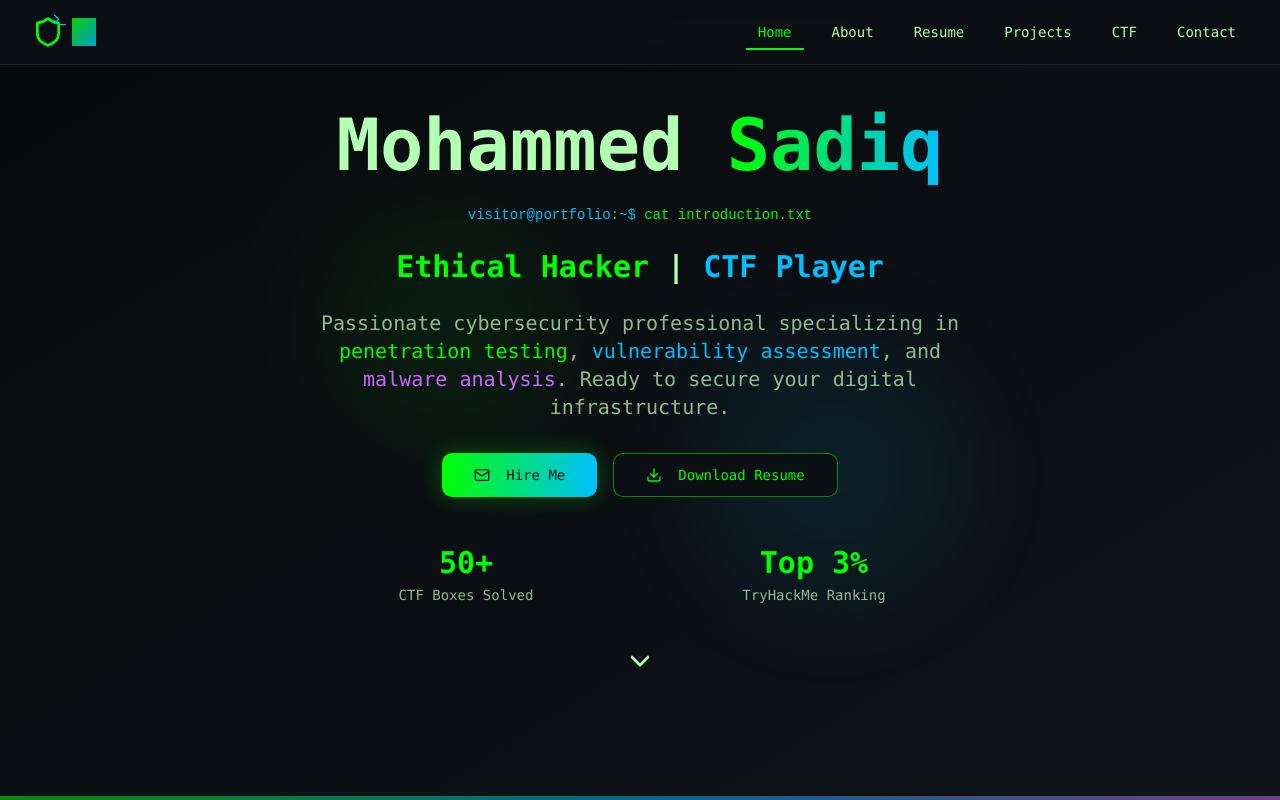
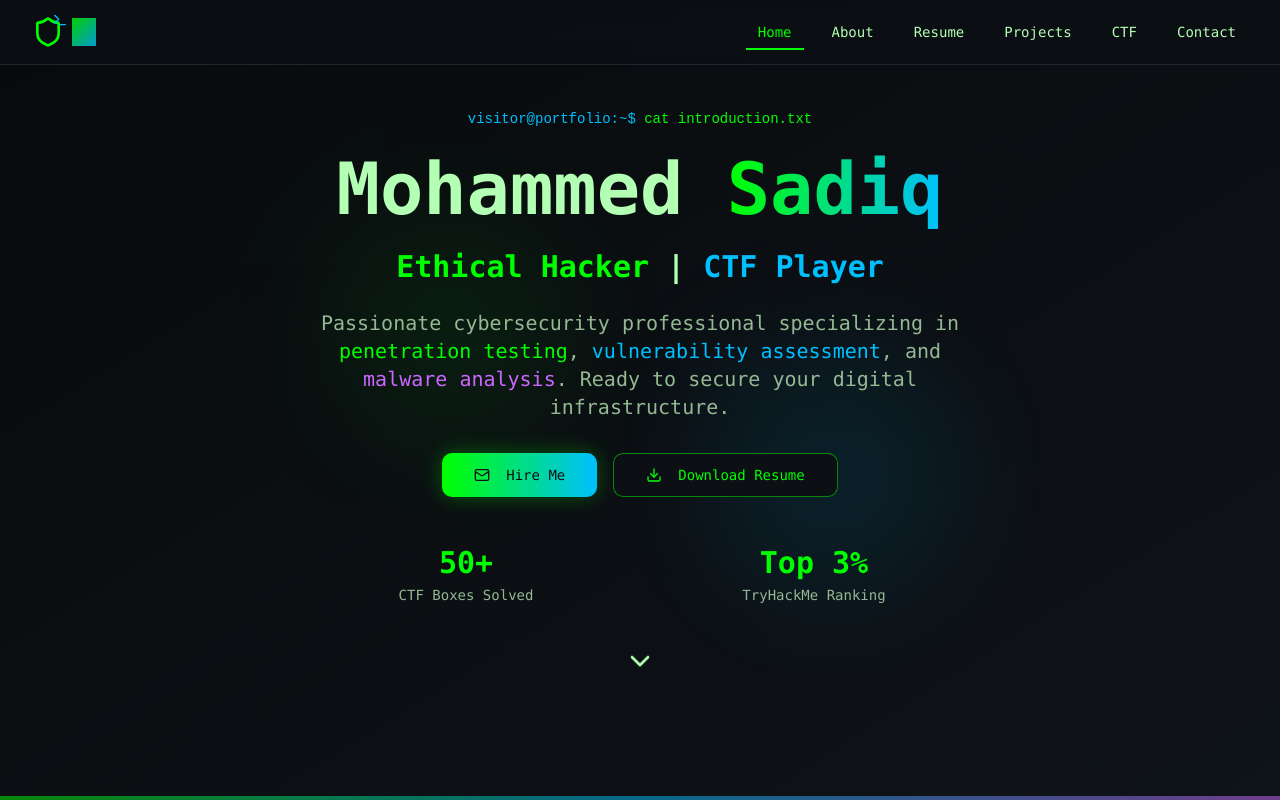
Before and after one commit to Sadiq788/cyber-sadiq-bytes, a React (Vite) app: page / in a window 1280 px wide. Shown: the top 800 px of the page. Built offline with nearby package versions, Linux system fonts and the light colour scheme.

Commit message:
Refactor Hero Section Layout

```diff
--- a/src/components/Hero.tsx
+++ b/src/components/Hero.tsx
@@ -27,11 +27,21 @@ const Hero = () => {
       </div>
 
       <div className="relative z-10 text-center max-w-4xl mx-auto px-4 sm:px-6 lg:px-8">
+        {/* Terminal Prompt Effect */}
+        <motion.div
+          initial={{ opacity: 0, y: 20 }}
+          animate={{ opacity: 1, y: 0 }}
+          transition={{ delay: 0.5 }}
+          className="terminal-text text-sm mb-6"
+        >
+          <span className="text-cyber-blue">visitor@portfolio:~$</span> cat introduction.txt
+        </motion.div>
+
         {/* Name with Typing Effect */}
         <motion.h1
           initial={{ opacity: 0, y: 20 }}
           animate={{ opacity: 1, y: 0 }}
-          transition={{ delay: 0.5 }}
+          transition={{ delay: 0.8 }}
           className="text-4xl sm:text-6xl lg:text-7xl font-bold mb-6"
         >
           <span className="text-foreground">Mohammed</span>{' '}
@@ -39,16 +49,6 @@ const Hero = () => {
             Sadiq
           </span>
         </motion.h1>
-
-        {/* Terminal Prompt Effect */}
-        <motion.div
-          initial={{ opacity: 0, y: 20 }}
-          animate={{ opacity: 1, y: 0 }}
-          transition={{ delay: 0.8 }}
-          className="terminal-text text-sm mb-6"
-        >
-          <span className="text-cyber-blue">visitor@portfolio:~$</span> cat introduction.txt
-        </motion.div>
 
         {/* Title */}
         <motion.div
```
